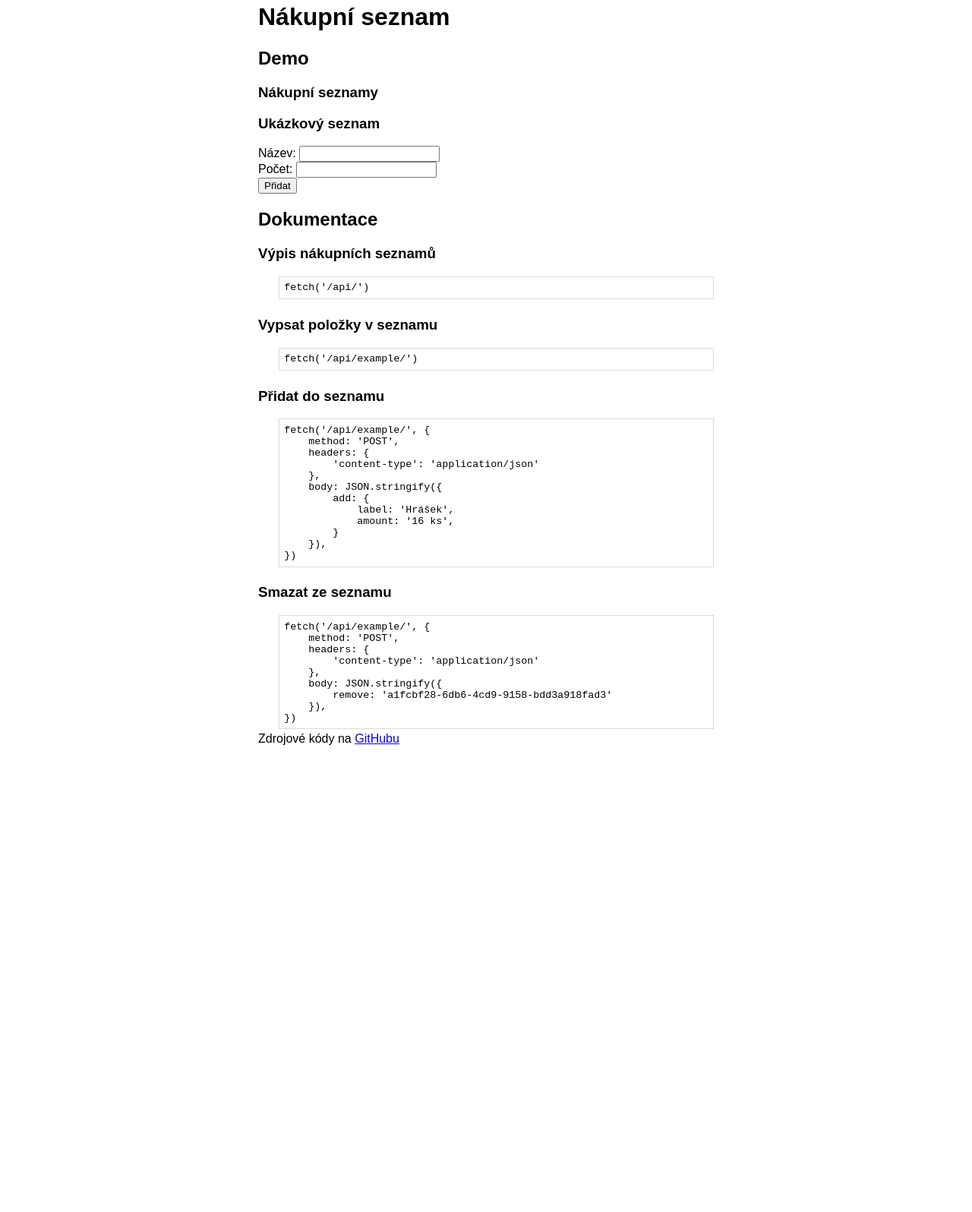
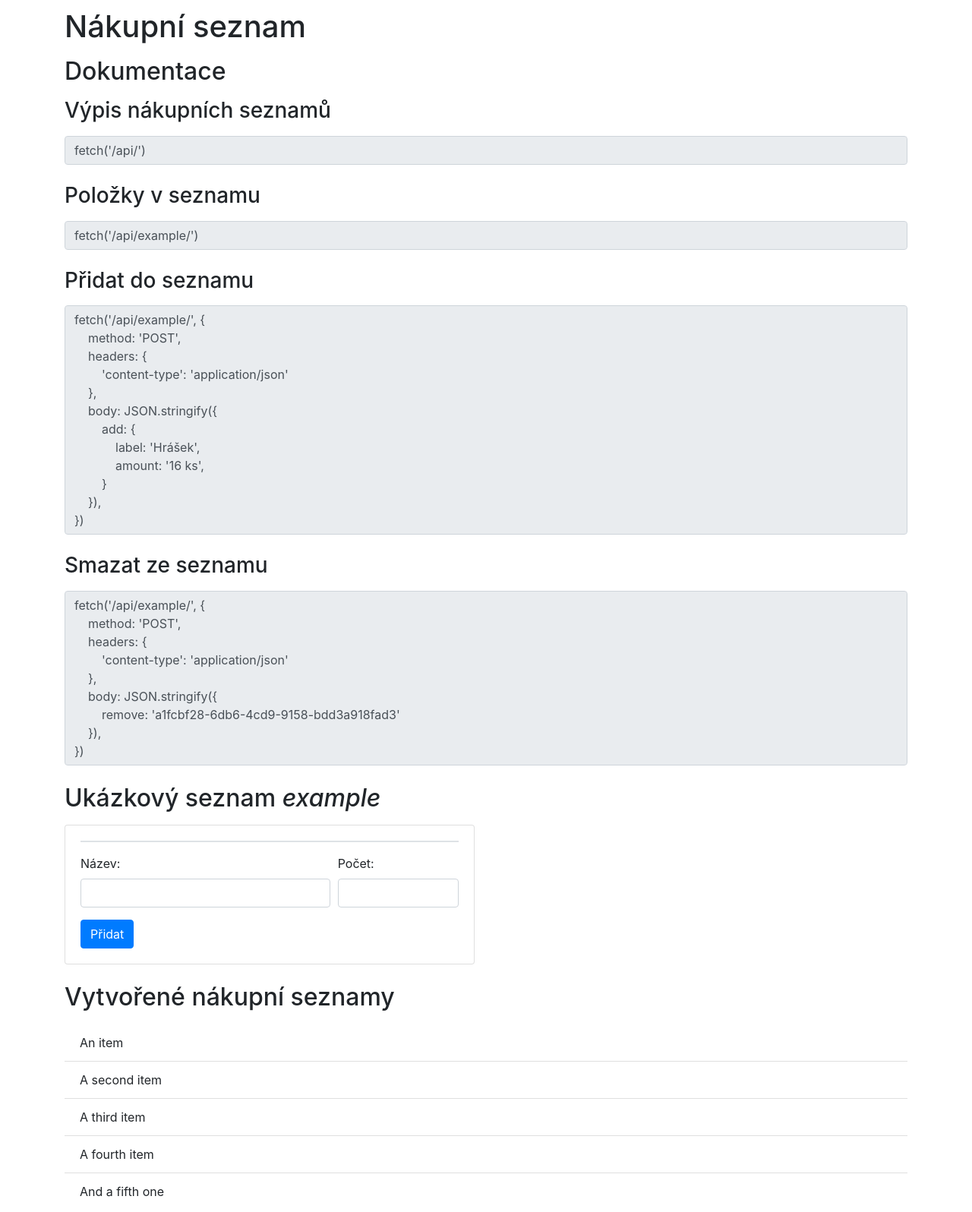
Before and after one commit to Czechitas-podklady-WEB/Backend-Nakupni-seznam, a website: page public/index.html in a window 1280 px wide. Shown: the part 37-1633 px from the top of the page at 76% size. Before the commit the page ends 1039 px from the top, so only its background shows below. Drawn offline with nearby package versions, Linux system fonts and the light colour scheme; no server answers.

Commit message:
Bootstrap

```diff
--- a/public/index.html
+++ b/public/index.html
@@ -4,59 +4,102 @@
 		<meta charset="UTF-8" />
 		<meta name="viewport" content="width=device-width, initial-scale=1.0" />
 		<title>Nákupní seznam</title>
+		<link
+			rel="stylesheet"
+			href="https://cdn.jsdelivr.net/npm/bootstrap@4.6.0/dist/css/bootstrap.min.css"
+		/>
 		<style>
-			body {
-				font-family: sans-serif;
-				max-width: 600px;
-				margin: 0 auto;
-				padding: 20px;
-			}
 			textarea {
-				box-sizing: border-box;
-				margin-left: 2em;
-				width: calc(100% - 2em);
 				tab-size: 4;
 				resize: none;
-				border: 1px solid #dadada;
-				padding: 0.5em;
 			}
-			table {
-				text-align: left;
+			th {
+				width: 100%;
 			}
-			button {
-				cursor: pointer;
-			}
-			td {
-				padding-left: 10px;
+			td:first-of-type {
+				white-space: nowrap;
 			}
 		</style>
 	</head>
 	<body>
-		<h1>Nákupní seznam</h1>
-		<h2>Demo</h2>
-		<h3>Nákupní seznamy</h3>
-		<ul id="lists"></ul>
-		<script>
-			fetch('/api/')
-				.then((response) => response.json())
-				.then(
-					(data) =>
-						(document.querySelector('#lists').innerHTML = data.lists
-							.map((name) => `<li>${name}</li>`)
-							.join('')),
-				)
-		</script>
-		<h3>Ukázkový seznam</h3>
-		<table>
+		<div class="container">
+			<h1 class="mt-5 mb-3">Nákupní seznam</h1>
+
+			<h2 class="mb-3">Dokumentace</h2>
+			<h3 class="mb-3">Výpis nákupních seznamů</h3>
+			<textarea class="form-control mb-4" readonly rows="1">
+fetch('/api/')</textarea
+			>
+			<h3 class="mb-3">Položky v seznamu</h3>
+			<textarea class="form-control mb-4" readonly rows="1">
+fetch('/api/example/')</textarea
+			>
+			<h3 class="mb-3">Přidat do seznamu</h3>
+			<textarea class="form-control mb-4" readonly rows="12">
+fetch('/api/example/', {
+	method: 'POST',
+	headers: {
+		'content-type': 'application/json'
+	},
+	body: JSON.stringify({
+		add: {
+			label: 'Hrášek',
+			amount: '16 ks',
+		}
+	}),
+})</textarea
+			>
+			<h3 class="mb-3">Smazat ze seznamu</h3>
+			<textarea class="form-control mb-4" readonly rows="9">
+fetch('/api/example/', {
+	method: 'POST',
+	headers: {
+		'content-type': 'application/json'
+	},
+	body: JSON.stringify({
+		remove: 'a1fcbf28-6db6-4cd9-9158-bdd3a918fad3'
+	}),
+})</textarea
+			>
+			<h2 class="mb-3">Ukázkový seznam <em>example</em></h2>
+			<div class="row">
+				<div class="col-sm-10 col-md-8 col-lg-6">
+					<div class="card mb-4">
+						<div class="card-body">
+							<table
+								class="table table-sm table-responsive table-bordered table-striped mb-3"
+							>
 								<tbody id="example-list"></tbody>
 							</table>
 							<form id="add-example-form">
-			<label>Název: <input type="text" name="label" required /></label>
-			<br />
-			<label>Počet: <input type="text" name="amount" required /></label>
-			<br />
-			<button type="submit">Přidat</button>
+								<div class="form-row">
+									<div class="form-group col-md-8">
+										<label for="input-name" class="form-label">Název:</label>
+										<input
+											id="input-name"
+											class="form-control"
+											type="text"
+											name="label"
+											required
+										/>
+									</div>
+									<div class="form-group col-md-4">
+										<label for="input-count" class="form-label">Počet:</label>
+										<input
+											id="input-count"
+											class="form-control"
+											type="text"
+											name="amount"
+											required
+										/>
+									</div>
+								</div>
+								<button type="submit" class="btn btn-primary">Přidat</button>
 							</form>
+						</div>
+					</div>
+				</div>
+			</div>
 			<script>
 				const loadExampleList = () => {
 					const list = document.querySelector('#example-list')
@@ -66,7 +109,7 @@
 							list.innerHTML = ''
 							data.items.forEach((item) => {
 								const row = document.createElement('tr')
-							row.innerHTML = `<th>${item.label}</th><td>${item.amount}</td><td><button type="button">odebrat</button>`
+								row.innerHTML = `<th class="align-middle">${item.label}</th><td class="align-middle">${item.amount}</td><td><button type="button" class="btn btn-secondary btn-sm">odebrat</button>`
 								row.querySelector('button').addEventListener('click', () => {
 									row.remove()
 									fetch('/api/example/', {
@@ -102,43 +145,31 @@
 							.forEach((input) => (input.value = ''))
 					})
 			</script>
-		<h2>Dokumentace</h2>
-		<h3>Výpis nákupních seznamů</h3>
-		<textarea rows="1">fetch('/api/')</textarea>
-		<h3>Vypsat položky v seznamu</h3>
-		<textarea rows="1">fetch('/api/example/')</textarea>
-		<h3>Přidat do seznamu</h3>
-		<textarea rows="12">
-fetch('/api/example/', {
-	method: 'POST',
-	headers: {
-		'content-type': 'application/json'
-	},
-	body: JSON.stringify({
-		add: {
-			label: 'Hrášek',
-			amount: '16 ks',
-		}
-	}),
-})</textarea
-		>
-		<h3>Smazat ze seznamu</h3>
-		<textarea rows="9">
-fetch('/api/example/', {
-	method: 'POST',
-	headers: {
-		'content-type': 'application/json'
-	},
-	body: JSON.stringify({
-		remove: 'a1fcbf28-6db6-4cd9-9158-bdd3a918fad3'
-	}),
-})</textarea
-		>
-		<footer>
+			<h2 class="mb-3">Vytvořené nákupní seznamy</h2>
+			<ul class="mb-4 list-group list-group-flush" id="lists">
+				<li class="list-group-item">An item</li>
+				<li class="list-group-item">A second item</li>
+				<li class="list-group-item">A third item</li>
+				<li class="list-group-item">A fourth item</li>
+				<li class="list-group-item">And a fifth one</li>
+			</ul>
+			<script>
+				fetch('/api/')
+					.then((response) => response.json())
+					.then(
+						(data) =>
+							(document.querySelector('#lists').innerHTML = data.lists
+								.map((name) => `<li class="list-group-item">${name}</li>`)
+								.join('')),
+					)
+			</script>
+			<footer class="text-right mb-5">
 				Zdrojové kódy na
-			<a href="https://github.com/Czechitas-podklady-WEB/Backend-Nakupni-seznam"
+				<a
+					href="https://github.com/Czechitas-podklady-WEB/Backend-Nakupni-seznam"
 					>GitHubu</a
 				>
 			</footer>
+		</div>
 	</body>
 </html>
```
Lines whose indentation alone changed are shown as unchanged.
